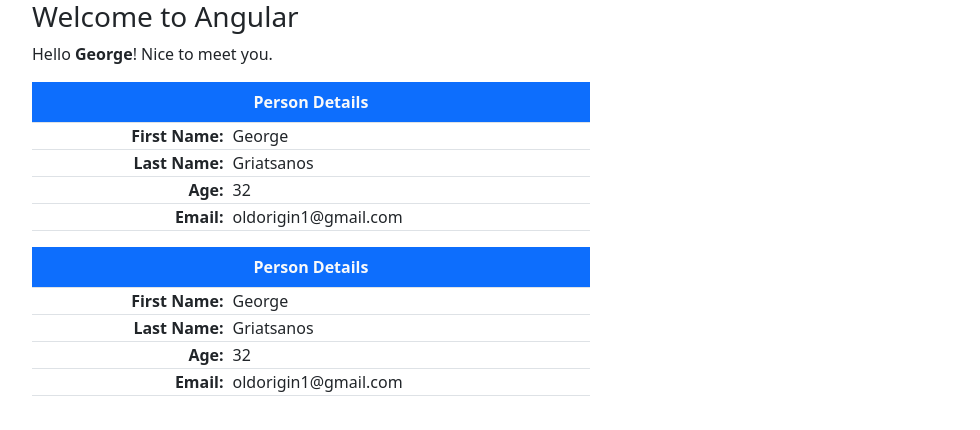
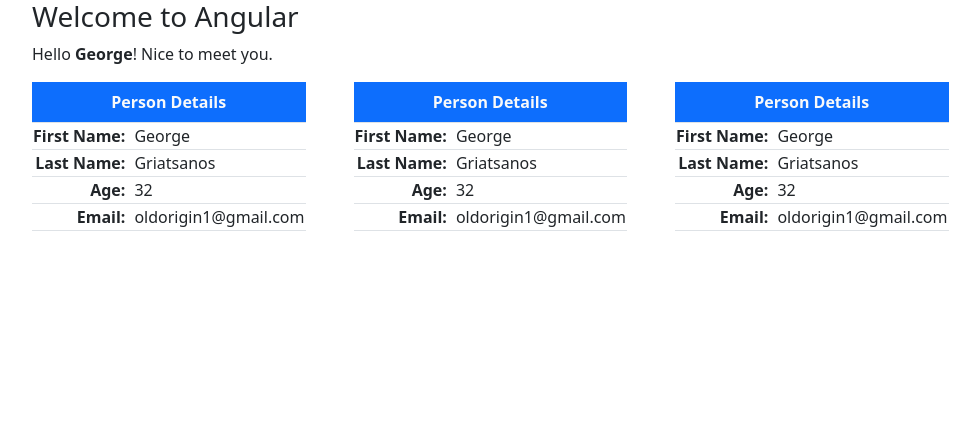
Before and after one commit to GeorgeGriatsanos/angular-introduction, an Angular app: page / in a window 1280 px wide. Shown: the top 430 px of the page, without its empty margins (50-1030 px from the left). Built offline with nearby package versions, Linux system fonts and the light colour scheme.

Commit message:
new component

```diff
--- a/src/app/app.component.html
+++ b/src/app/app.component.html
@@ -4,6 +4,9 @@
       Hello <strong>{{ name }}</strong>! Nice to meet you.
     </p>
 
-    <app-person-table></app-person-table>
-    <app-person-table></app-person-table>
+    <div class="d-flex gap-5 text-nowrap ">
+      <app-person-table></app-person-table>
+      <app-person-table></app-person-table>
+      <app-person-table></app-person-table>
+    </div>
 </div>
```
Also changed, not shown: 1 other file (tests, documents, lock files or other folders).
